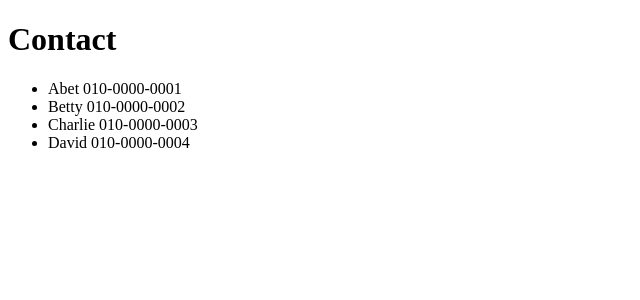
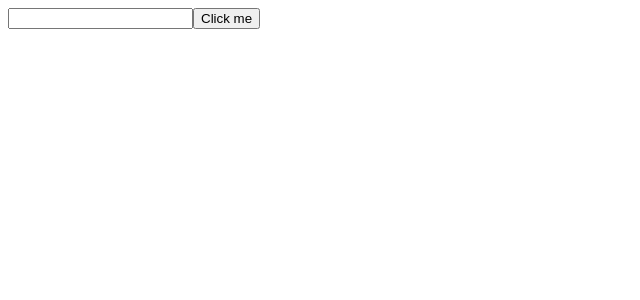
Before and after one commit to heeinso/Practice, a React app in the folder react-tutorial/: page / in a window 1280 px wide. Shown: the top 300 px of the page, without its empty margins (0-640 px from the left). Built offline with nearby package versions, Linux system fonts and the light colour scheme.

Commit message:
Practice to use ref

```diff
--- a/react-tutorial/src/components/App.js
+++ b/react-tutorial/src/components/App.js
@@ -1,4 +1,5 @@
 import React from 'react';
+import ReactDOM from 'react-dom';
 
 class App extends React.Component {
 
@@ -47,4 +48,5 @@ class ContactInfo extends React.Component {
   }
 }
 
+
 export default App;
--- /dev/null
+++ b/react-tutorial/src/components/Hello.js
@@ -0,0 +1,19 @@
+import React from 'react';
+
+class Hello extends React.Component {
+  handleClick() {
+    this.input.value = "";
+    this.input.focus();
+  }
+
+  render() {
+    return (
+      <div>
+        <input ref={ref => this.input = ref}/>
+        <button onClick={this.handleClick.bind(this)}>Click me</button>
+      </div>
+    );
+  }
+}
+
+export default Hello;
--- a/react-tutorial/src/index.js
+++ b/react-tutorial/src/index.js
@@ -1,6 +1,8 @@
 import React from 'react';
 import ReactDOM from 'react-dom';
 import App from './components/App';
+import Hello from './components/Hello';
 
 const rootElement = document.getElementById('root');
 ReactDOM.render(<App />, rootElement);
+ReactDOM.render(<Hello />, rootElement);
```
